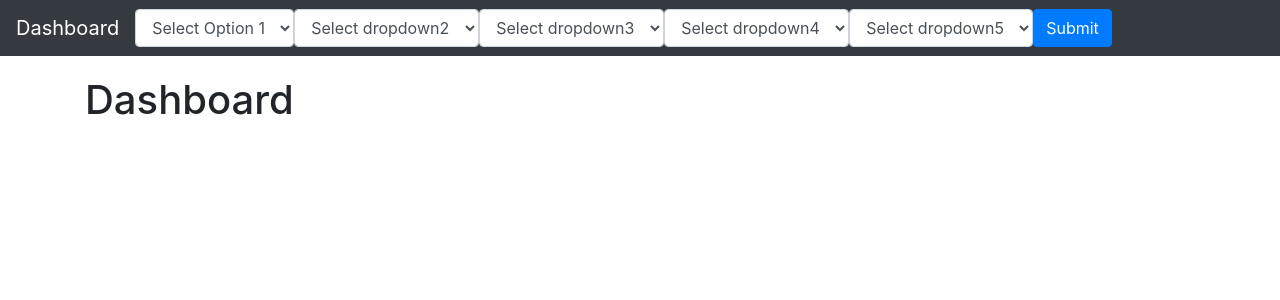
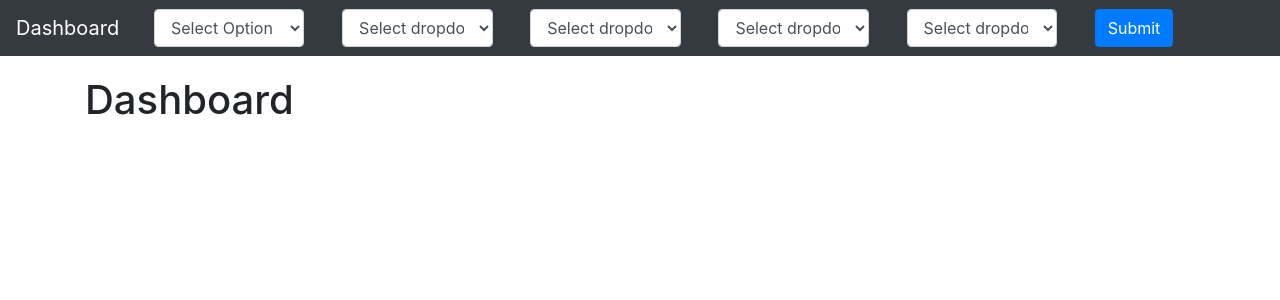
Before and after one commit to patelhardik/sample_dash, a Django app: page /dashboard/ in a window 1280 px wide. Shown: the top 300 px of the page. Run offline with Django 5.2, Linux system fonts and the light colour scheme; some libraries are stand-ins or nearby versions.

Commit message:
updated space between menu items

```diff
--- a/dashboard/templates/dashboard.html
+++ b/dashboard/templates/dashboard.html
@@ -15,6 +15,19 @@
         .navbar-custom .navbar-brand,
         .navbar-custom .navbar-nav .nav-link {
             color: #ffffff;
+        }
+        .navbar-nav {
+            display: flex;
+            justify-content: space-between;
+            width: 100%;
+        }
+        .nav-item {
+            flex: 1;
+            display: flex;
+            justify-content: center;
+        }
+        .nav-item select, .nav-item form {
+            width: 80%;
         }
         .submit-btn {
             color: #ffffff;
```
